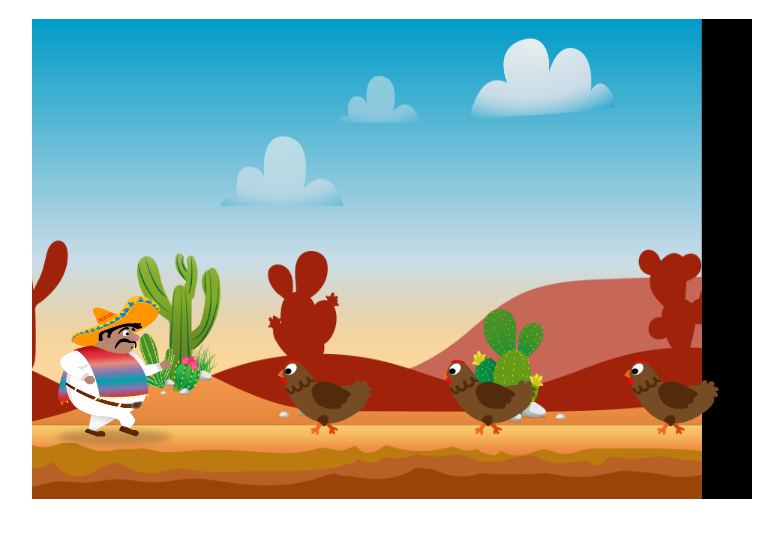
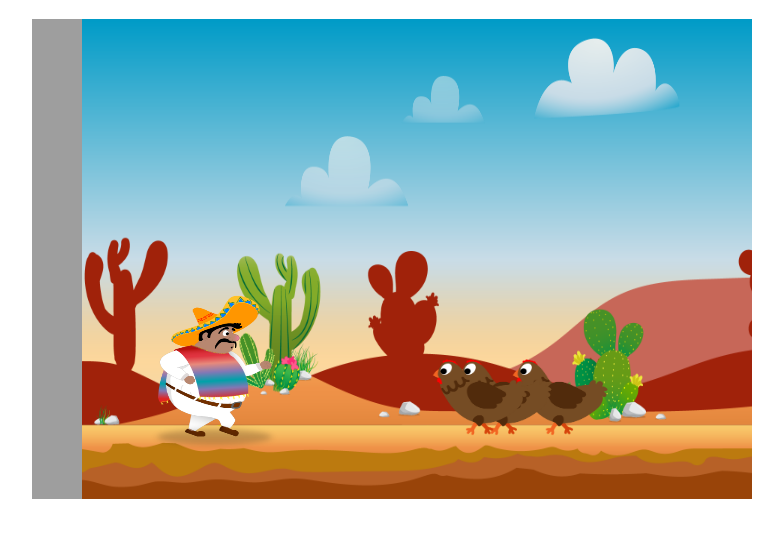
Before and after one commit to eb787/el_pollo_loco, a plain HTML site: page index.html in a window 1280 px wide. Shown: the part 69-606 px from the top of the page, without its empty margins (248-1031 px from the left). Drawn offline with Linux system fonts and the light colour scheme; animation ran at ten frames a second.

Commit message:
code optimized and world limited

```diff
--- a/index.html
+++ b/index.html
@@ -12,6 +12,8 @@
     <script src="models/world.class.js"></script>
     <script src="models/background-object.class.js"></script>
     <script src="models/keyboard.class.js"></script>
+    <script src="models/level.class.js"></script>
+    <script src="levels/level1.js"></script>
     <script src="js/game.js"></script>
 
 </head>
--- /dev/null
+++ b/levels/level1.js
@@ -0,0 +1,35 @@
+const level1 = new Level(
+
+    [
+        new Chicken(), new Chicken(), new Chicken(),
+    ],
+
+  [
+    new Cloud()
+],
+
+  [
+    new BackgroundObject("img/5_background/layers/air.png", -719),
+    new BackgroundObject("img/5_background/layers/3_third_layer/2.png", -719),
+    new BackgroundObject("img/5_background/layers/2_second_layer/2.png", -719),
+    new BackgroundObject("img/5_background/layers/1_first_layer/2.png", -719),
+
+    new BackgroundObject("img/5_background/layers/air.png", 0),
+    new BackgroundObject("img/5_background/layers/3_third_layer/1.png", 0),
+    new BackgroundObject("img/5_background/layers/2_second_layer/1.png", 0),
+    new BackgroundObject("img/5_background/layers/1_first_layer/1.png", 0),
+    new BackgroundObject("img/5_background/layers/air.png", 719),
+    new BackgroundObject("img/5_background/layers/3_third_layer/2.png", 719),
+    new BackgroundObject("img/5_background/layers/2_second_layer/2.png", 719),
+    new BackgroundObject("img/5_background/layers/1_first_layer/2.png", 719),
+
+    new BackgroundObject("img/5_background/layers/air.png", 1438),
+    new BackgroundObject("img/5_background/layers/3_third_layer/1.png", 1438),
+    new BackgroundObject("img/5_background/layers/2_second_layer/1.png", 1438),
+    new BackgroundObject("img/5_background/layers/1_first_layer/1.png", 1438),
+    new BackgroundObject("img/5_background/layers/air.png", 2157),
+    new BackgroundObject("img/5_background/layers/3_third_layer/2.png", 2157),
+    new BackgroundObject("img/5_background/layers/2_second_layer/2.png", 2157),
+    new BackgroundObject("img/5_background/layers/1_first_layer/2.png", 2157),
+  ]
+);
--- a/models/character.class.js
+++ b/models/character.class.js
@@ -22,15 +22,15 @@ class Character extends MovableObject {
 
   animate() {
     setInterval(() => {
-      if (this.world.keyboard.RIGHT) {
+      if (this.world.keyboard.RIGHT && this.x < this.world.level.level_end_x) {
         this.x += this.speed; // Move the character to the right
         this.otherDirection = false; // Set the direction to right
       }
-      if (this.world.keyboard.LEFT) {
+      if (this.world.keyboard.LEFT && this.x > 0) {
         this.x -= this.speed; // Move the character to the left
         this.otherDirection = true; // Set the direction to left
       }
-      this.world.camera_x = -this.x; // Update the camera position based on the character's position
+      this.world.camera_x = -this.x +100; // Update the camera position based on the character's position
     }, 1000 / 60); // 60 frames per second
 
     setInterval(() => {
--- /dev/null
+++ b/models/level.class.js
@@ -0,0 +1,12 @@
+class Level{
+    enemies;
+    clouds;
+    backgroundObjects;
+    level_end_x = 2200; // The x position where the level ends
+
+    constructor(enemies, clouds, backgroundObjects) {
+        this.enemies = enemies;
+        this.clouds = clouds;
+        this.backgroundObjects = backgroundObjects;
+    }
+}
--- a/models/world.class.js
+++ b/models/world.class.js
@@ -1,18 +1,10 @@
 class World {
   character = new Character();
-  enemies = [new Chicken(), new Chicken(), new Chicken()];
-  clouds = [new Cloud()];
-
-  backgroundObjects = [
-    new BackgroundObject('img/5_background/layers/air.png', 0),
-    new BackgroundObject('img/5_background/layers/3_third_layer/1.png', 0),
-    new BackgroundObject('img/5_background/layers/2_second_layer/1.png', 0),
-    new BackgroundObject('img/5_background/layers/1_first_layer/1.png', 0),
-  ];
+  level = level1;
   canvas;
   ctx;
   keyboard;
-  camera_x = 0; // camera_x ist eine Eigenschaft der Klasse World, die die x-Position der Kamera speichert. Sie wird verwendet, um den Bildausschnitt der Welt zu verschieben und den Charakter in der Mitte des Bildschirms zu halten.
+  camera_x = 0;
 
 
   // constructor ist eine spezielle Methode, die aufgerufen wird, wenn ein neues Objekt der Klasse erstellt wird. In diesem Fall wird der Konstruktor verwendet, um das Canvas-Element zu initialisieren und die draw-Methode aufzurufen.
@@ -22,8 +14,8 @@ class World {
     this.canvas = canvas;
     this.draw();
     this.setWorld(); // setWorld ist eine Methode, die aufgerufen wird, um die Welt zu initialisieren. Sie wird verwendet, um die Hintergrundobjekte und den Charakter zu zeichnen.
+  }
 
-  }
 setWorld() {
   this.character.world = this; // this.character.world ist eine Eigenschaft des Charakters, die auf die Welt verweist. Sie wird verwendet, um den Charakter mit der Welt zu verbinden.
 }
@@ -32,10 +24,10 @@ setWorld() {
   draw() {
     this.ctx.clearRect(0, 0, this.canvas.width, this.canvas.height); // clear the canvas before drawing
     this.ctx.translate(this.camera_x, 0); // translate the canvas to the left by camera_x pixels
-    this.addObjectsToMap(this.backgroundObjects);//addObjectsToMap ist eine Methode, die ein Array von Objekten auf die Karte hinzufügt. Sie wird verwendet, um die Bilder der Hintergrundobjekte an den Positionen x und y zu zeichnen. Die Höhe und Breite der Bilder werden ebenfalls angegeben.
+    this.addObjectsToMap(this.level.backgroundObjects);//addObjectsToMap ist eine Methode, die ein Array von Objekten auf die Karte hinzufügt. Sie wird verwendet, um die Bilder der Hintergrundobjekte an den Positionen x und y zu zeichnen. Die Höhe und Breite der Bilder werden ebenfalls angegeben.
     this.addToMap(this.character);//addToMap ist eine Methode, die ein Objekt auf die Karte hinzufügt. Sie wird verwendet, um das Bild des Charakters an der Position x und y zu zeichnen. Die Höhe und Breite des Bildes werden ebenfalls angegeben.
-    this.addObjectsToMap(this.clouds);
-    this.addObjectsToMap(this.enemies);
+    this.addObjectsToMap(this.level.clouds);
+    this.addObjectsToMap(this.level.enemies);
     this.ctx.translate(-this.camera_x, 0); // reset the translation to the original position
 
 
```
